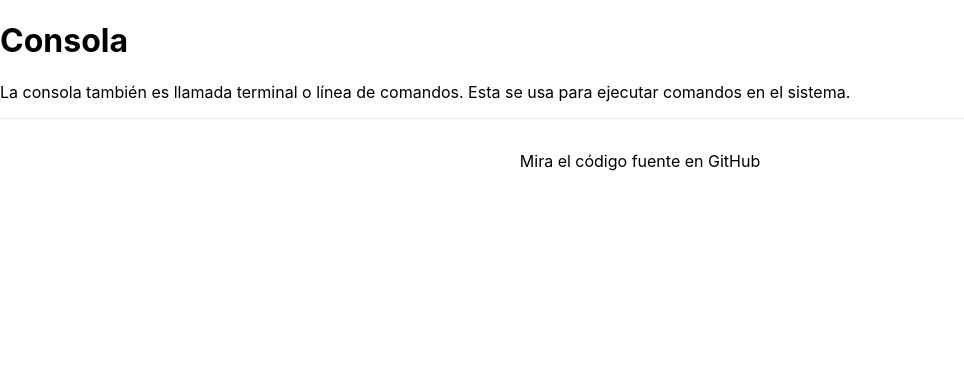
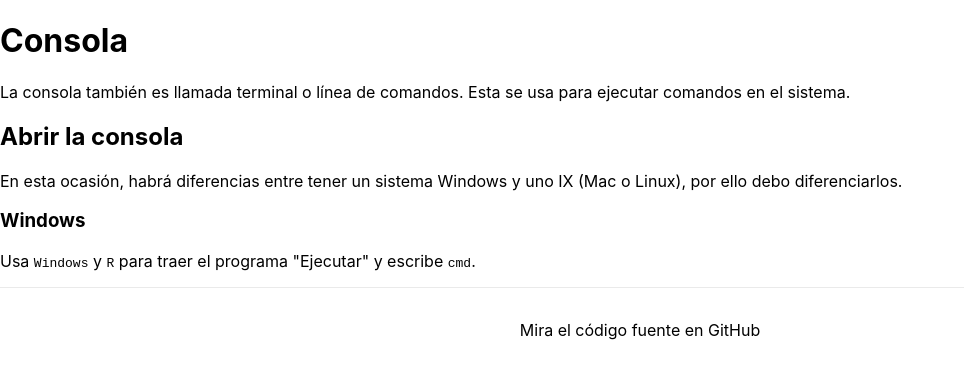
Before and after one commit to EstebanDalelR/aprendeaprogramar, a Next.js app: page /consola in a window 1280 px wide. Shown: the top 378 px of the page, without its empty margins (0-964 px from the left). Built offline with nearby package versions, Linux system fonts and the light colour scheme.

Commit message:
Update consola.mdx

```diff
--- a/pages/consola.mdx
+++ b/pages/consola.mdx
@@ -1,3 +1,11 @@
 # Consola
 
 La consola también es llamada terminal o línea de comandos. Esta se usa para ejecutar comandos en el sistema.
+
+## Abrir la consola
+
+En esta ocasión, habrá diferencias entre tener un sistema Windows y uno IX (Mac o Linux), por ello debo diferenciarlos.
+
+### Windows
+
+Usa <kbd>Windows</kbd> y <kbd>R</kbd> para traer el programa "Ejecutar" y escribe `cmd`.
```
